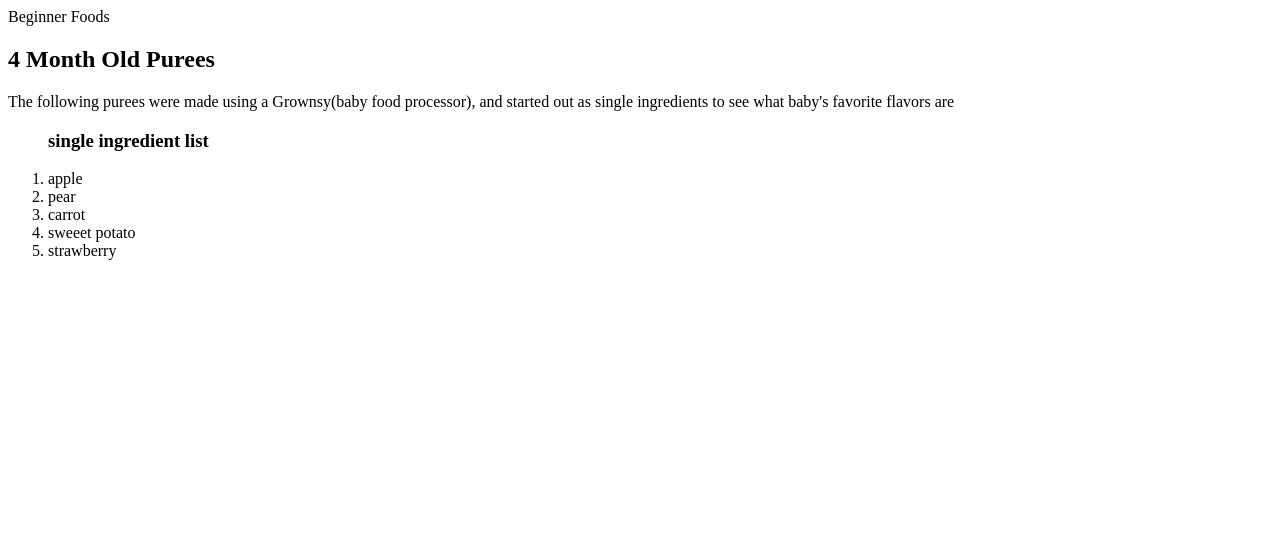
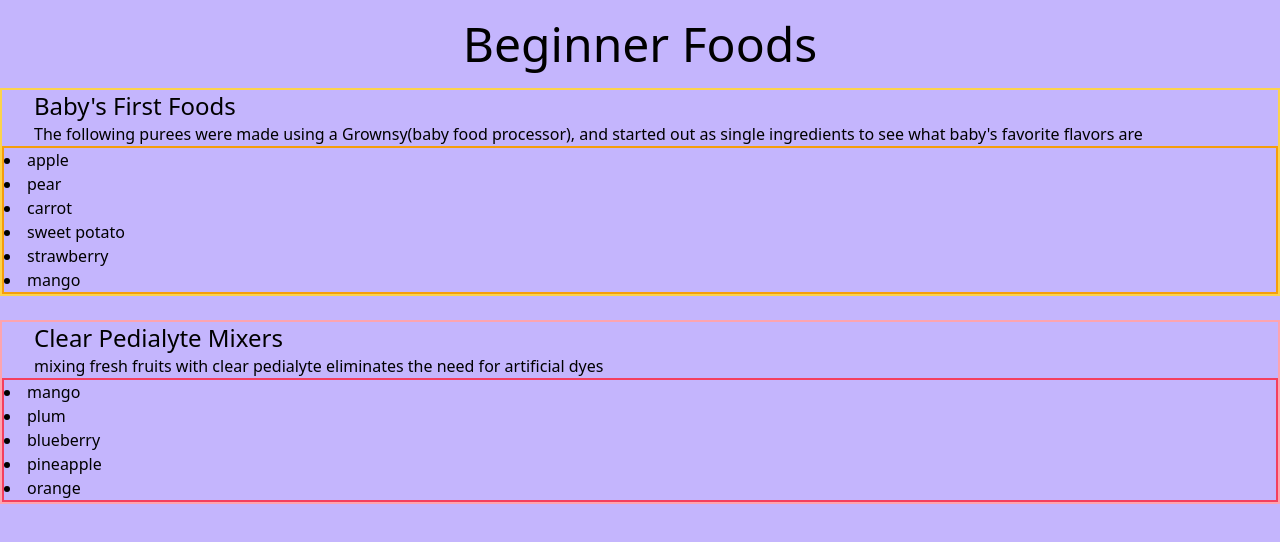
Before and after one commit to Danielle-Morvant/Baby-Food-Recipes, a plain HTML site: page index.html in a window 1280 px wide. Drawn offline with nearby package versions, Linux system fonts and the light colour scheme.

Commit message:
tailwind begin style

```diff
--- a/index.html
+++ b/index.html
@@ -1,38 +1,71 @@
 <!DOCTYPE html>
-<html lang="en">
+<html class="bg-violet-300" lang="en">
+
+
 <head>
     <meta charset="UTF-8">
     <meta name="viewport" content="width=device-width, initial-scale=1.0">
+    <script src="https://cdn.tailwindcss.com"></script>
+    <script src="https://cdn.jsdelivr.net/npm/bootstrap@5.3.8/dist/js/bootstrap.bundle.min.js"
+        integrity="sha384-FKyoEForCGlyvwx9Hj09JcYn3nv7wiPVlz7YYwJrWVcXK/BmnVDxM+D2scQbITxI"
+        crossorigin="anonymous"></script>
     <title>Baby Food Recipes</title>
 </head>
+
 <body>
-    <header>Beginner Foods</header>
+    <header class="text-5xl text-center p-5">Beginner Foods</header>
+
     <main>
 
-        <section>
+        <div class="container border-2 border-amber-300">
 
-            <h2>4 Month Old Purees</h2>
+            <h2 class="text-2xl pl-8">Baby's First Foods</h2>
 
-            <p>The following purees were made using a Grownsy(baby food processor), and started out as single ingredients to see what baby's favorite flavors are</p>
+            <p class="pl-8">The following purees were made using a Grownsy(baby food processor), and started out as
+                single
+                ingredients to see what baby's favorite flavors are</p>
 
-            <ol>
-                <h3>single ingredient list</h3>
+            <div class="container  border-2 border-amber-500">
                 <li>apple</li>
                 <li>pear</li>
                 <li>carrot</li>
-                <li>sweeet potato</li>
+                <li>sweet potato</li>
                 <li>strawberry</li>
-            </ol>
+                <li>mango</li>
+            </div>
+
+        </div>
+
+        <br>
+
+        <div class="container border-2 border-rose-300">
+
+            <h2 class="text-2xl pl-8">Clear Pedialyte Mixers</h2>
+
+            <p class="pl-8">mixing fresh fruits with clear pedialyte eliminates the need for artificial dyes</p>
+
+            <div class="container  border-2 border-rose-500">
+                <li>mango</li>
+                <li>plum</li>
+                <li>blueberry</li>
+                <li>pineapple</li>
+                <li>orange</li>
+            </div>
+
+        </div>
 
 
 
-        </section>
+
+
 
         <section>
 
         </section>
 
+
     </main>
     <footer></footer>
 </body>
+
 </html>
```
Also changed, not shown: style.css (line endings or trailing spaces).
